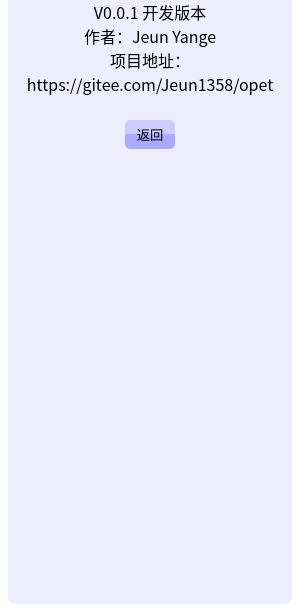
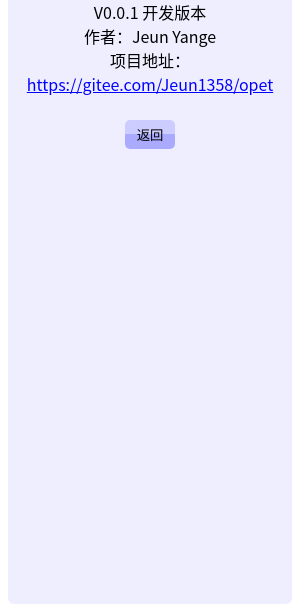
Before and after one commit to sakarwei/sakaopet, an Electron app: page assets/about.html in a window 300 px wide. Shown: the part 232-844 px from the top of the page. Drawn offline with Linux system fonts and the light colour scheme.

Commit message:
补充注释、修改example

```diff
--- a/assets/about.html
+++ b/assets/about.html
@@ -19,7 +19,7 @@
           <h1>OPet</h1>
           V0.0.1 开发版本<br/>
           作者：Jeun Yange<br/>
-          项目地址：https://gitee.com/Jeun1358/opet<br/><br/>
+          项目地址：<a href="https://gitee.com/Jeun1358/opet">https://gitee.com/Jeun1358/opet</a><br/><br/>
           <button onclick="history.go(-1);">返回</button>
         </center>
       </div>
```
Also changed, not shown: assets/index.html (+0 -1 lines), assets/pet/example.svg, assets/pet/example2.svg.
